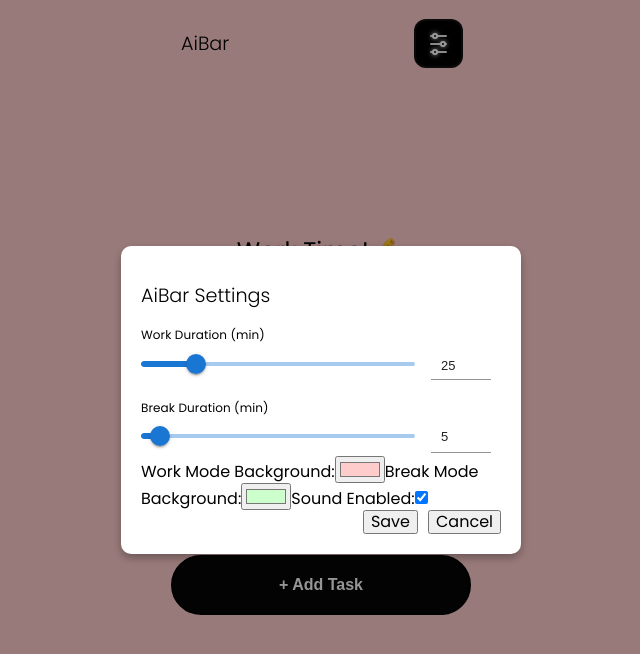
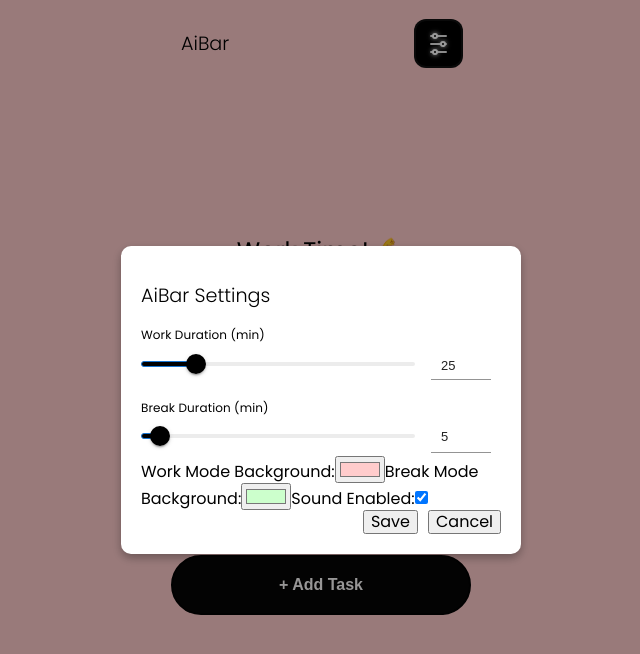
Before and after one commit to Sam0420/AiBar, a React (Vite) app: page / in a window 1280 px wide. Both pictures are taken after a click on the button 757 px from the left and 43 px from the top of the page. Shown: the top 654 px of the page, without its empty margins (319-959 px from the left). Built offline with nearby package versions, Linux system fonts and the light colour scheme; a web font is replaced by a local one.

Commit message:
Customized the slider color to my liking

```diff
--- a/src/components/TimerSetting.jsx
+++ b/src/components/TimerSetting.jsx
@@ -64,6 +64,17 @@ const TimerSettings = ({
                   step={1}
                   onChange={handleWorkSliderChange}
                   aria-labelledby="work-slider"
+                  sx={{
+                    '& .MuiSlider-track': {
+                      backgroundColor: "#000000",// ✅ Gradient effect
+                    },
+                    '& .MuiSlider-thumb': {
+                      backgroundColor: "#000000",
+                    },
+                    '& .MuiSlider-rail': {
+                      backgroundColor: "#ccc",
+                    },
+                  }}
                 />
               </Grid>
               <Grid item>
@@ -73,6 +84,7 @@ const TimerSettings = ({
                     fontFamily: "sans-serif",
                     width: "60px",  // Adjust width if needed
                     padding: "5px 10px", // ✅ Ensure enough padding inside
+
                   }}
                   value={workDuration}
                   size="medium"
@@ -106,6 +118,17 @@ const TimerSettings = ({
                   step={1}
                   onChange={handleBreakSliderChange}
                   aria-labelledby="break-slider"
+                  sx={{
+                    '& .MuiSlider-track': {
+                      backgroundColor: "#000000",// ✅ Gradient effect
+                    },
+                    '& .MuiSlider-thumb': {
+                      backgroundColor: "#000000",
+                    },
+                    '& .MuiSlider-rail': {
+                      backgroundColor: "#ccc",
+                    },
+                  }}
                 />
               </Grid>
               <Grid item>
```
